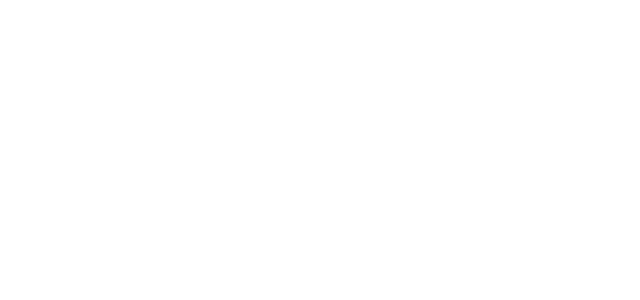
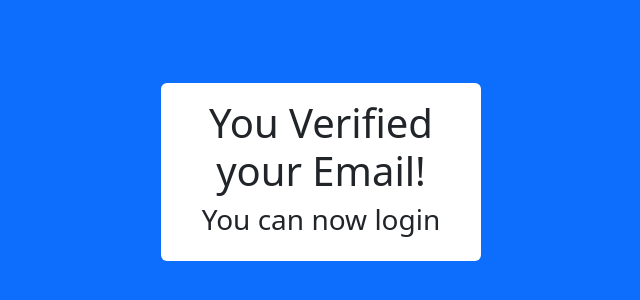
Before and after one commit to stavkinreich/COMPSCI520Project, a React (Create React App) app in the folder frontend/: page /verify-email/1 in a window 1280 px wide. Before the commit this address had no page. Shown: the part 228-528 px from the top of the page, without its empty margins (319-959 px from the left). Built offline with nearby package versions, Linux system fonts and the light colour scheme.

Commit message:
Changing Database

```diff
--- a/frontend/src/App.js
+++ b/frontend/src/App.js
@@ -4,6 +4,7 @@ import UserLogin from "./pages/UserLogin"
 import UserRegister from "./pages/UserRegister"
 import Landing from './pages/Landing';
 import RegisterSuccessful from './pages/RegisterSuccessful';
+import VerifiedEmail from './pages/VerifiedEmail'
 import {BrowserRouter, Routes, Route} from 'react-router-dom'
 
 function App() {
@@ -14,6 +15,7 @@ function App() {
         <Route path="/Register" element={<UserRegister/>}></Route>
         <Route path="/Login" element={<UserLogin/>}></Route>
         <Route path="/RegisteredSuccessfully" element={<RegisterSuccessful/>}></Route>
+        <Route path="/verify-email/:key" element={<VerifiedEmail/>} />
       </Routes>
     </BrowserRouter>
   );
--- /dev/null
+++ b/frontend/src/pages/VerifiedEmail.js
@@ -0,0 +1,14 @@
+import React from 'react';
+
+function VerifiedEmail() {
+    return (
+            <div className="d-flex justify-content-center align-items-center bg-primary vh-100">
+                <div className="bg-white p-3 rounded w-25">
+                    <h1 className="text-center">You Verified your Email!</h1>
+                    <h3 className="text-center">You can now login</h3>
+                </div>
+            </div>
+    );
+}
+
+export default VerifiedEmail;
```
Also changed, not shown: 1 other file (tests, documents, lock files or other folders).
